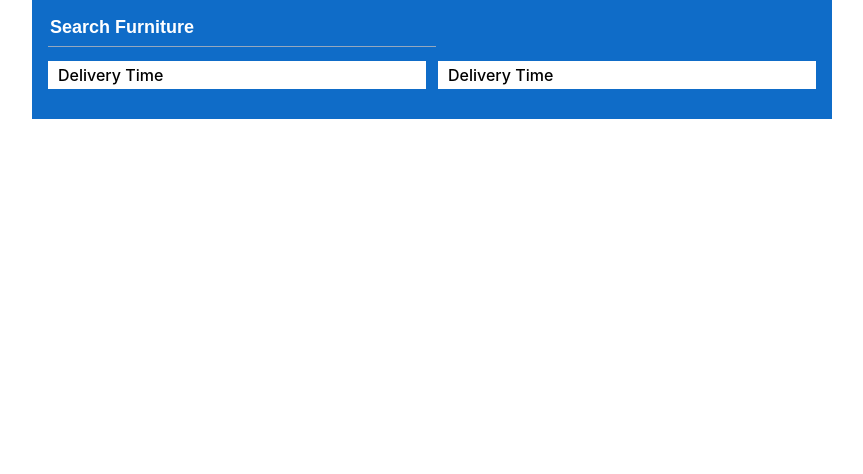
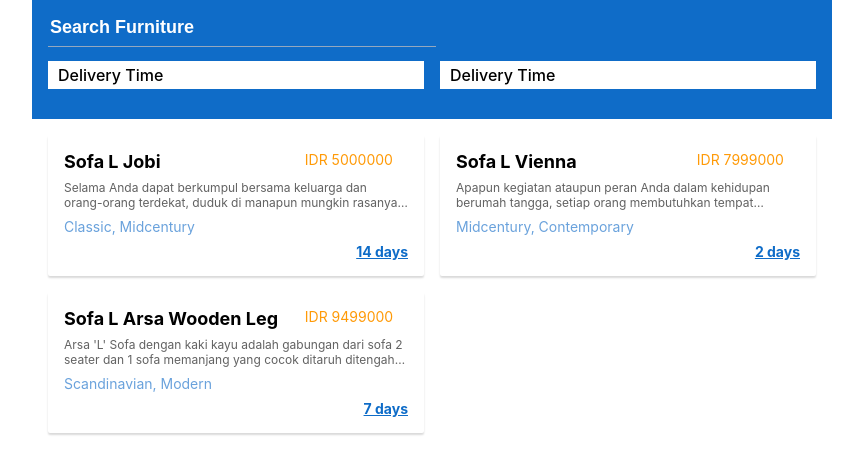
Before and after one commit to gilangdipper/fabelio-furniture, a React (Create React App) app: page / in a window 1280 px wide. Shown: the top 474 px of the page, without its empty margins (224-1087 px from the left). Built offline with nearby package versions, Linux system fonts and the light colour scheme.

Commit message:
Add card component

```diff
--- /dev/null
+++ b/src/component/FurnitureCards.tsx
@@ -0,0 +1,68 @@
+import React from 'react';
+import styled from 'styled-components';
+import Card from './ui-components/Card';
+
+const FrunitureCardsWrapper = styled.div`
+  width: 100%;
+  padding: 16px;
+  display: flex;
+  flex-flow: row wrap;
+
+  .card-wrapper {
+    flex: 0 0 calc(50% - 8px);
+    margin-bottom: 16px;
+
+    &:nth-child(odd) {
+      margin-right: 8px;
+    }
+    &:nth-child(even) {
+      margin-left: 8px;
+    }
+  }
+`;
+
+const products = [
+  {
+    name: "Sofa L Jobi",
+    description: "Selama Anda dapat berkumpul bersama keluarga dan orang-orang terdekat, duduk di manapun mungkin rasanya tidak menjadi masalah untuk Anda. Akan tetapi, dengan berkumpul bersama menggunakan Jobi L Sofa, suasana quality time Anda akan terasa 180 derajat perubahannya.",
+    furniture_style: [
+    "Classic",
+    "Midcentury"
+    ],
+    delivery_time: "14",
+    price: 5000000
+    },
+    {
+    name: "Sofa L Vienna",
+    description: "Apapun kegiatan ataupun peran Anda dalam kehidupan berumah tangga, setiap orang membutuhkan tempat nyaman untuk sejenak mengambil napas. Biarkanlah Wina L Sofa menjadi tempat Anda untuk sepenuhnya melupakan segala kesibukan dan hiruk-pikuk keseharian.",
+    furniture_style: [
+    "Midcentury",
+    "Contemporary"
+    ],
+    delivery_time: "2",
+    price: 7999000
+    },
+    {
+    name: "Sofa L Arsa Wooden Leg",
+    description: "Arsa 'L' Sofa dengan kaki kayu adalah gabungan dari sofa 2 seater dan 1 sofa memanjang yang cocok ditaruh ditengah maupun dipojok ruangan anda. Keseluruhan sofa didominasi oleh bantalan dengan busa khusus indoor dengan aksen kaki kayu. Cushion isi dacron yang ditambahkan pada sandaran punggung sofa menambah kenyamanan. Jangan heran bila Anda mudah terlelap di atas sofa ini.",
+    furniture_style: [
+    "Scandinavian",
+    "Modern"
+    ],
+    delivery_time: "7",
+    price: 9499000
+    }
+];
+
+const FrunitureCards: React.FC<any> = () => {
+  return (
+    <FrunitureCardsWrapper>
+      {products.map(product =>
+        <div className="card-wrapper">
+          <Card {...product} />
+        </div>)}
+    </FrunitureCardsWrapper>
+  );
+}
+
+export default FrunitureCards;
--- a/src/component/SearchBox.tsx
+++ b/src/component/SearchBox.tsx
@@ -17,10 +17,10 @@ const SearchBoxWrapper = styled.div`
 
     .multiple-select-wrapper {
       &:first-child {
-        margin-right: 6px;
+        margin-right: 8px;
       }
       &:last-child {
-        margin-left: 6px;
+        margin-left: 8px;
       }
     }
   }
--- /dev/null
+++ b/src/component/ui-components/Card.tsx
@@ -0,0 +1,70 @@
+import React from 'react';
+import styled from 'styled-components';
+
+const CardWrapper = styled.div`
+  display: flex;
+  flex-flow: row wrap;
+  border-radius: 2px;
+  width: auto;
+  box-shadow: 0 2px 2px 0 rgba(0,0,0,0.15);
+  padding: 16px;
+
+  .product-name {
+    flex: 0 0 70%;
+    font-size: 18px;
+    font-weight: 700;
+    margin-bottom: 8px;
+  }
+  .product-price {
+    flex: 0 0 30%;
+    color: #ff9a07;
+    font-size: 14px;
+  }
+  .product-description {
+    flex: 0 0 100%;
+    text-overflow: ellipsis;
+    display: -webkit-box;
+    -webkit-line-clamp: 2;
+    -webkit-box-orient: vertical;
+    overflow: hidden;
+    color: #626262;
+    font-size: 12px;
+    margin-bottom: 8px;
+  }
+  .product-style {
+    flex: 0 0 100%;
+    font-size: 14px;
+    color: #6aa2dc;
+    margin-bottom: 8px;
+  }
+  .product-delivery-time {
+    flex: 0 0 100%;
+    font-size: 14px;
+    font-weight: 700;
+    text-decoration: underline;
+    color: #0e6cc8;
+    text-align: right;
+  }
+`;
+
+type Props = {
+  name: string,
+  price: string,
+  description: string,
+  furniture_style: string[],
+  delivery_time: string
+};
+
+const Card: React.FC<Props> = ({ name, price, description, furniture_style, delivery_time }) => {
+  return (
+    <CardWrapper>
+      <div className="product-name">{name}</div>
+      <div className="product-price">{`IDR ${price}`}</div>
+      <div className="product-description">{description}</div>
+      <div className="product-style">{furniture_style.join(', ')}</div>
+      <div className="product-delivery-time">{`${delivery_time} days`}</div>
+    </CardWrapper>
+  );
+};
+
+export default Card;
--- a/src/container/SearchPage.tsx
+++ b/src/container/SearchPage.tsx
@@ -1,6 +1,7 @@
 import React from 'react';
 import styled from 'styled-components';
 import SearchBox from '../component/SearchBox';
+import FurnitureCards from '../component/FurnitureCards';
 
 const Wrapper = styled.div`
   display: block;
@@ -11,9 +12,10 @@ const Wrapper = styled.div`
 
 const SearchPage = () => {
   return (
-      <Wrapper>
-        <SearchBox />
-      </Wrapper>
+    <Wrapper>
+      <SearchBox />
+      <FurnitureCards />
+    </Wrapper>
   );
 }
 
```
Also changed, not shown: src/component/ui-components/InputBox.tsx (line endings or trailing spaces).
